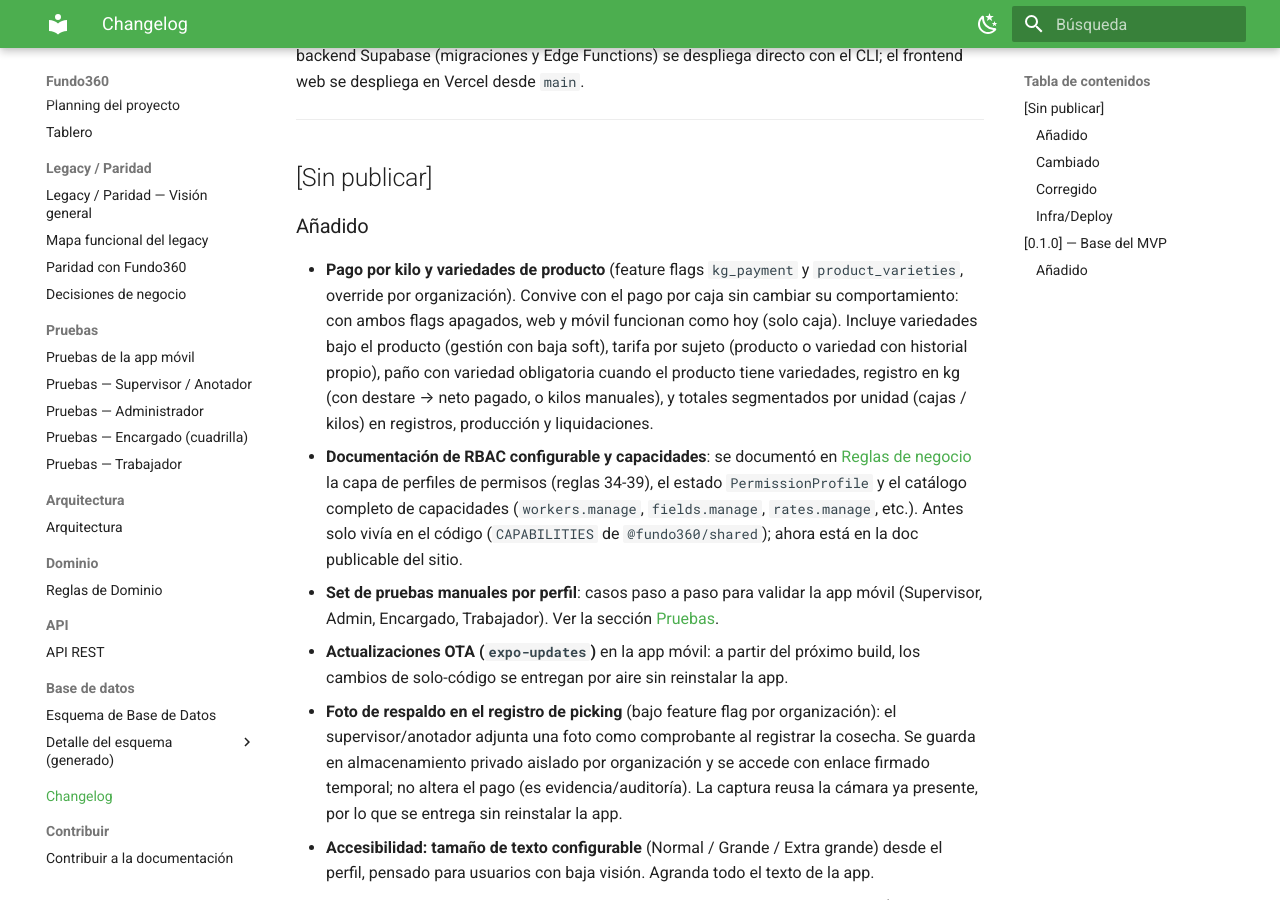
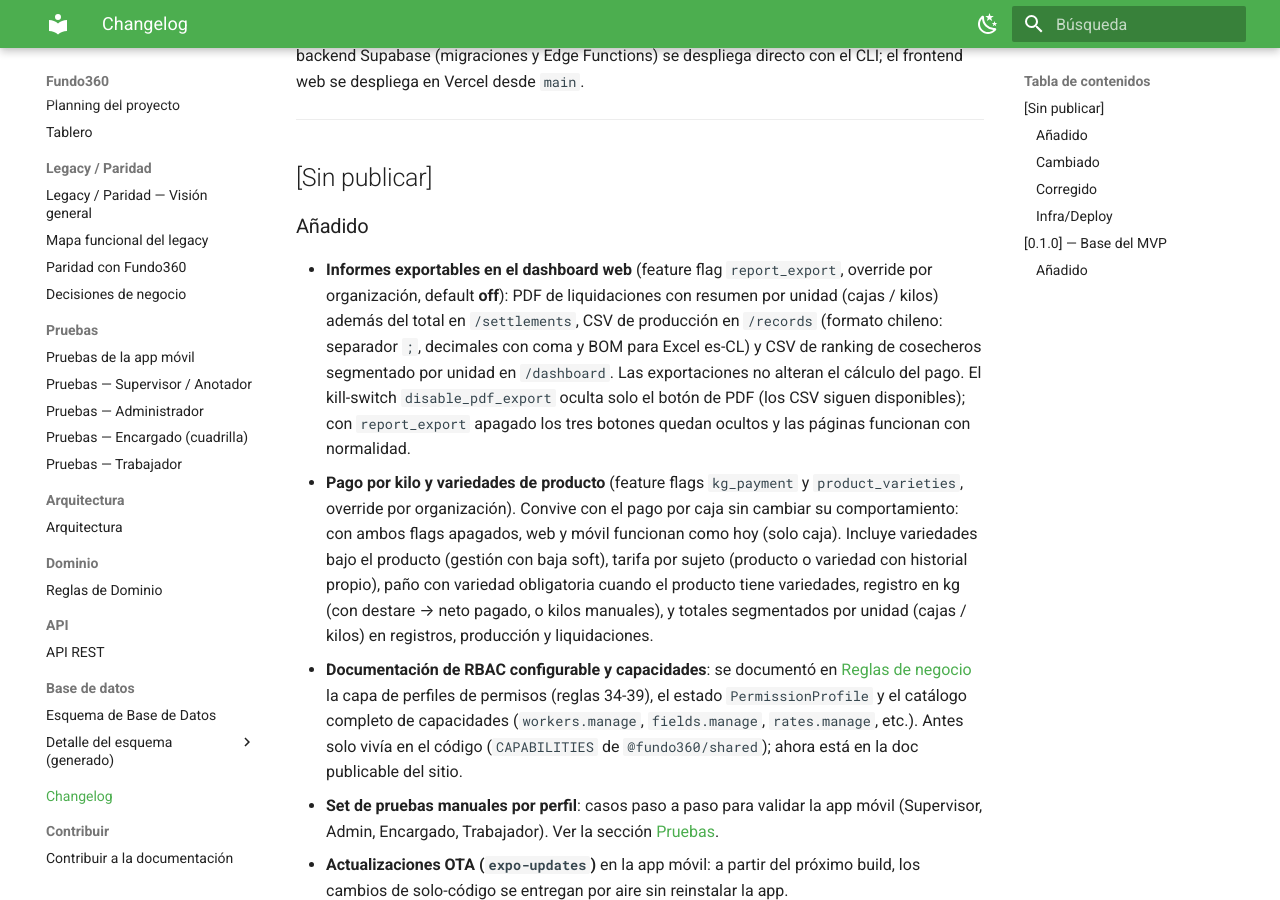
Before and after one commit to jlcornejo/control-picking, an MkDocs documentation site: the page built from docs/changelog.md, in a window 1280 px wide and 900 px high, scrolled down 332 px. Built offline with MkDocs 1.6.1 and Material for MkDocs 9.7.7, drawn with Linux system fonts in a browser that asks for light colours.

Commit message:
docs: document report_export (informes exportables) in changelog, tablero and flags catalog

```diff
--- a/docs/changelog.md
+++ b/docs/changelog.md
@@ -19,6 +19,14 @@ con el CLI; el frontend web se despliega en Vercel desde `main`.
 
 ### Añadido
 
+- **Informes exportables en el dashboard web** (feature flag `report_export`, override por
+  organización, default **off**): PDF de liquidaciones con resumen por unidad (cajas /
+  kilos) además del total en `/settlements`, CSV de producción en `/records` (formato
+  chileno: separador `;`, decimales con coma y BOM para Excel es-CL) y CSV de ranking de
+  cosecheros segmentado por unidad en `/dashboard`. Las exportaciones no alteran el cálculo
+  del pago. El kill-switch `disable_pdf_export` oculta solo el botón de PDF (los CSV siguen
+  disponibles); con `report_export` apagado los tres botones quedan ocultos y las páginas
+  funcionan con normalidad.
 - **Pago por kilo y variedades de producto** (feature flags `kg_payment` y
   `product_varieties`, override por organización). Convive con el pago por caja sin cambiar
   su comportamiento: con ambos flags apagados, web y móvil funcionan como hoy (solo caja).
```
Also changed, not shown: .kiro/steering/feature-flags.md (+1 -0 lines), CHANGELOG.md (+12 -0 lines), docs/planning/tablero.md (+1 -1 lines), 1 other file.
